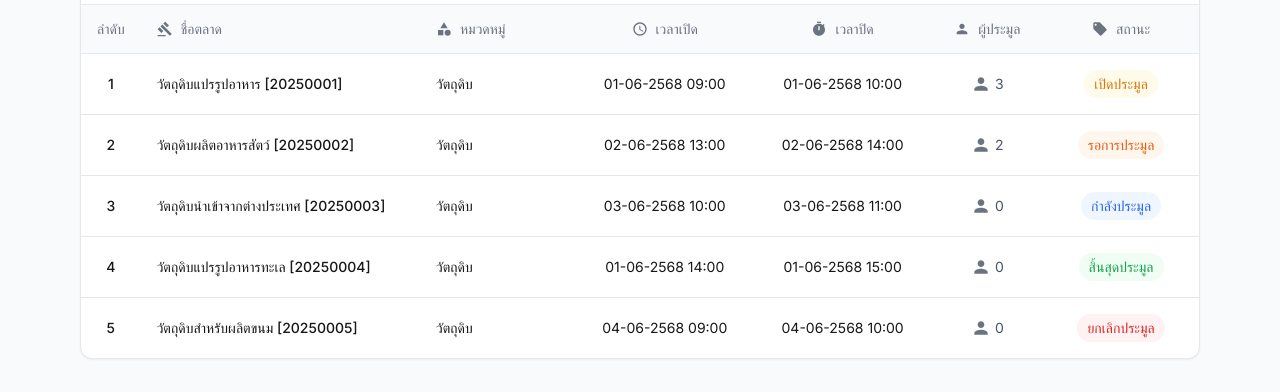
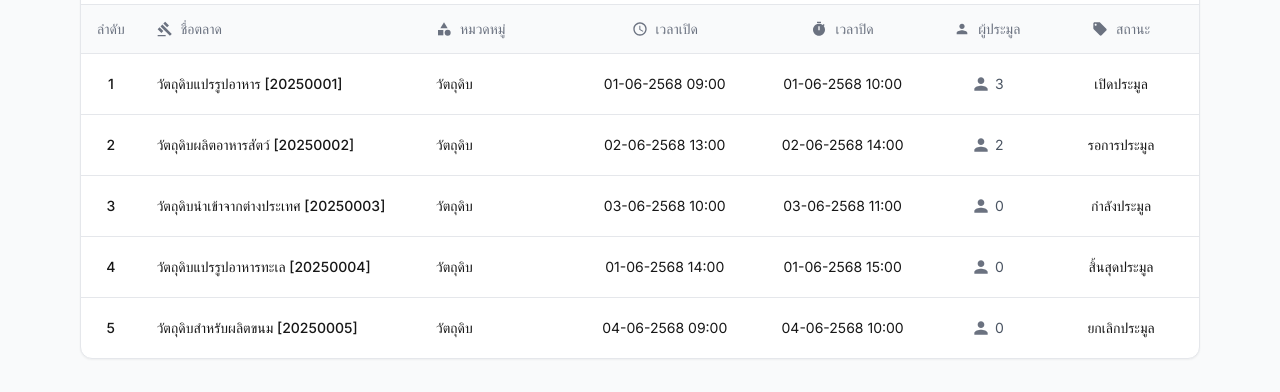
Before and after one commit to suwatbch/E-Bidding, a Next.js app: page /auctions in a window 1280 px wide. Shown: the part 513-905 px from the top of the page. Built offline with nearby package versions, Linux system fonts and the light colour scheme; no server answers.

Commit message:
อัปเดท

```diff
--- a/src/app/(main)/auctions/page.tsx
+++ b/src/app/(main)/auctions/page.tsx
@@ -759,7 +759,7 @@ export default function AuctionsPage() {
                   colSpan={7}
                 />
               ) : (
-                currentItems.map((item) => {
+                currentItems.map((item, index) => {
                   const statusInfo = getStatusDisplay(item.status);
                   return (
                     <TableRow
@@ -767,7 +767,7 @@ export default function AuctionsPage() {
                       className="hover:bg-blue-50/50 cursor-pointer transition-colors"
                     >
                       <TableCell className="font-medium text-center">
-                        {(item.no + 1).toLocaleString('th-TH')}
+                        {(startIndex + index + 1).toLocaleString('th-TH')}
                       </TableCell>
                       <TableCell>
                         <div className="relative">
@@ -803,7 +803,7 @@ export default function AuctionsPage() {
                       </TableCell>
                       <TableCell className="text-center">
                         <span
-                          className={`inline-flex items-center gap-1 px-2.5 py-1 rounded-full text-sm font-medium ${statusInfo.bgColor} ${statusInfo.color}`}
+                          className={`inline-flex items-center gap-1 px-2.5 py-1 rounded-full text-sm`}
                         >
                           {statusInfo.text}
                         </span>
--- a/src/app/components/language/LanguageText.tsx
+++ b/src/app/components/language/LanguageText.tsx
@@ -56,6 +56,9 @@ export default function TransectionLanguage({
   }, [translations, searchTerm, currentPage, perPage]);
 
   const totalPages = Math.ceil(filteredAndPaginatedData.total / perPage);
+
+  // Calculate pagination indices like Company page
+  const startIndex = (currentPage - 1) * perPage;
 
   // Reset to first page when search term changes
   useEffect(() => {
@@ -299,7 +302,7 @@ export default function TransectionLanguage({
                       className="hover:bg-gray-50 transition-colors duration-200"
                     >
                       <td className="px-6 py-4 text-center text-sm text-gray-500">
-                        {(currentPage - 1) * perPage + index + 1}
+                        {(startIndex + index + 1).toLocaleString('th-TH')}
                       </td>
                       <td className="px-6 py-4">
                         <div
```
